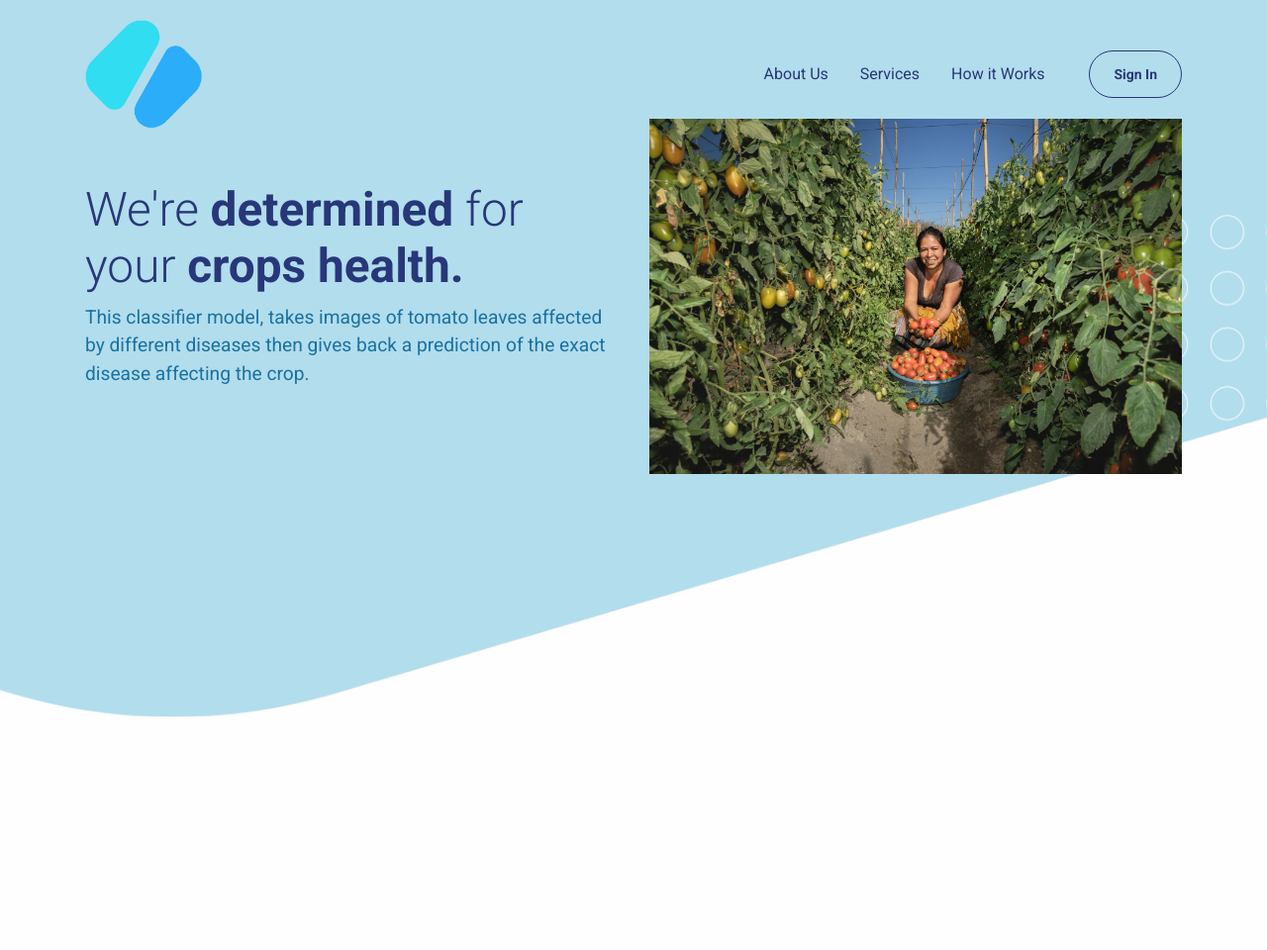
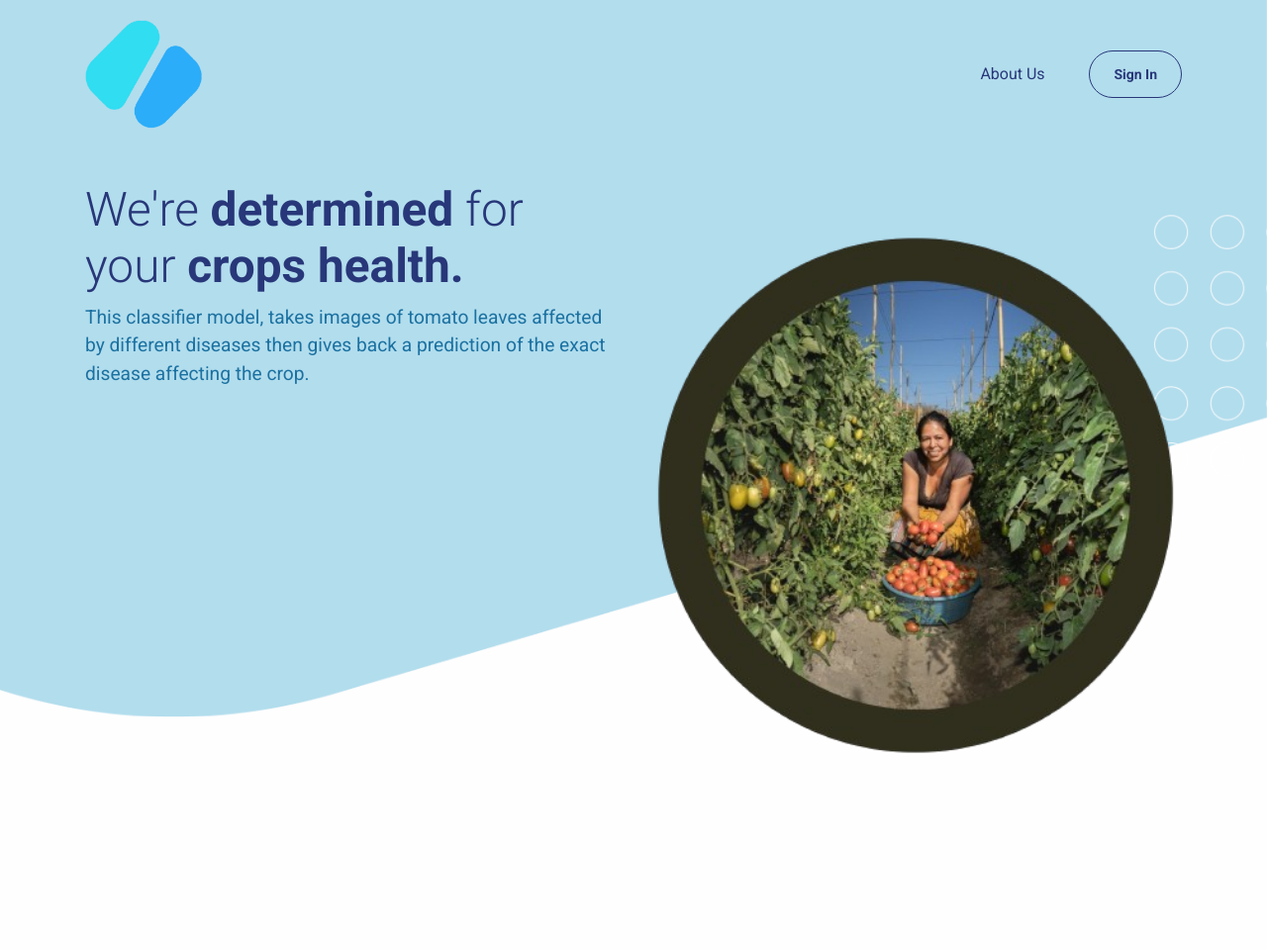
Before and after one commit to AiJared/tomato_diseases_classification, a Django app: page / in a window 1280 px wide. Shown: the top 960 px of the page at 99% size. Run offline with Django 5.2, Linux system fonts and the light colour scheme; some libraries are stand-ins or nearby versions.

Commit message:
improving homepage

```diff
--- a/templates/index.html
+++ b/templates/index.html
@@ -46,8 +46,8 @@
           <div class="collapse navbar-collapse border-top border-lg-0 mt-4 mt-lg-0" id="navbarSupportedContent">
             <ul class="navbar-nav ms-auto pt-2 pt-lg-0 font-base">
               <li class="nav-item px-2"><a class="nav-link" aria-current="page" href="#about">About Us</a></li>
-              <li class="nav-item px-2"><a class="nav-link" href="#services">Services</a></li>
-              <li class="nav-item px-2"><a class="nav-link" href="#work">How it Works</a></li>
+              <!-- <li class="nav-item px-2"><a class="nav-link" href="#services">Services</a></li>
+              <li class="nav-item px-2"><a class="nav-link" href="#work">How it Works</a></li> -->
             </ul><a class="btn btn-sm btn-outline-primary rounded-pill order-1 order-lg-0 ms-lg-4" href="{% url 'accounts:login' %}">Sign In</a>
           </div>
         </div>
@@ -59,7 +59,7 @@
 
         <div class="container">
           <div class="row min-vh-xl-100 min-vh-xxl-25">
-            <div class="col-md-5 col-xl-6 col-xxl-7 order-0 order-md-1 text-end"><img class="pt-7 pt-md-0 w-100" src="static/assets/img/gallery/tm1.jpg" alt="hero-header" /></div>
+            <div class="col-md-5 col-xl-6 col-xxl-7 order-0 order-md-1 text-end"><img class="pt-7 pt-md-0 w-100" src="static/assets/img/gallery/tm1_f_rbg.png" alt="hero-header" /></div>
             <div class="col-md-75 col-xl-6 col-xxl-5 text-md-start text-center py-6">
               <h1 class="fw-light font-base fs-6 fs-xxl-7">We're <strong>determined </strong>for<br />your&nbsp;<strong>crops health.</strong></h1>
               <p class="fs-1 mb-5">This classifier model, takes images of tomato leaves affected by different diseases then gives back a prediction of the exact disease affecting the crop.</p>
```
Also changed, not shown: static/assets/img/gallery/registration_icon.png (added), static/assets/img/gallery/tm1_f.png (added), static/assets/img/gallery/tm1_f_rbg.png (added), static/assets/img/gallery/tm1_framed.png (added).
